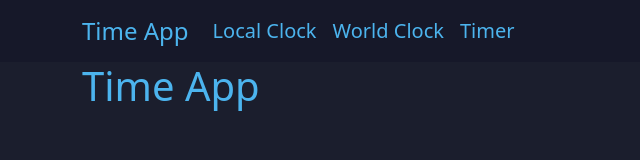
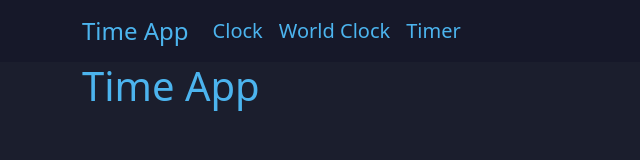
Before and after one commit to LugpDev2022/time-app, a React (Vite) app: page / in a window 1280 px wide. Shown: the top 160 px of the page, without its empty margins (0-640 px from the left). Built offline with nearby package versions, Linux system fonts and the light colour scheme.

Commit message:
Create the NavbarLink component

```diff
--- a/src/components/AppNavbar.jsx
+++ b/src/components/AppNavbar.jsx
@@ -1,6 +1,6 @@
 import { Container, Nav, Navbar } from 'react-bootstrap';
-import { NavLink } from 'react-router-dom';
 import { Link } from 'react-router-dom';
+import { NavbarLink } from './NavbarLink';
 
 export const AppNavbar = () => (
   <Navbar expand='md' bg='dark'>
@@ -13,30 +13,9 @@ export const AppNavbar = () => (
       <Navbar.Toggle aria-controls='navbar-nav' />
       <Navbar.Collapse id='navbar-nav'>
         <Nav>
-          <Nav.Link>
-            <NavLink
-              className='text-decoration-none text-primary fs-5'
-              to='/clock'
-            >
-              Local Clock
-            </NavLink>
-          </Nav.Link>
-          <Nav.Link>
-            <NavLink
-              className='text-decoration-none text-primary fs-5'
-              to='/world-clock'
-            >
-              World Clock
-            </NavLink>
-          </Nav.Link>
-          <Nav.Link>
-            <NavLink
-              className='text-decoration-none text-primary fs-5'
-              to='/timer'
-            >
-              Timer
-            </NavLink>
-          </Nav.Link>
+          <NavbarLink to='/clock'>Clock</NavbarLink>
+          <NavbarLink to='/world-clock'>World Clock</NavbarLink>
+          <NavbarLink to='/timer'>Timer</NavbarLink>
         </Nav>
       </Navbar.Collapse>
     </Container>
--- /dev/null
+++ b/src/components/NavbarLink.jsx
@@ -0,0 +1,16 @@
+import { NavLink, useLocation } from 'react-router-dom';
+
+export const NavbarLink = ({ to, children }) => {
+  const { pathname } = useLocation();
+
+  return (
+    <NavLink
+      className={`text-primary fs-5 nav-link ${
+        pathname === to ? 'text-decoration-underline' : 'text-decoration-none'
+      }`}
+      to={to}
+    >
+      {children}
+    </NavLink>
+  );
+};
```
